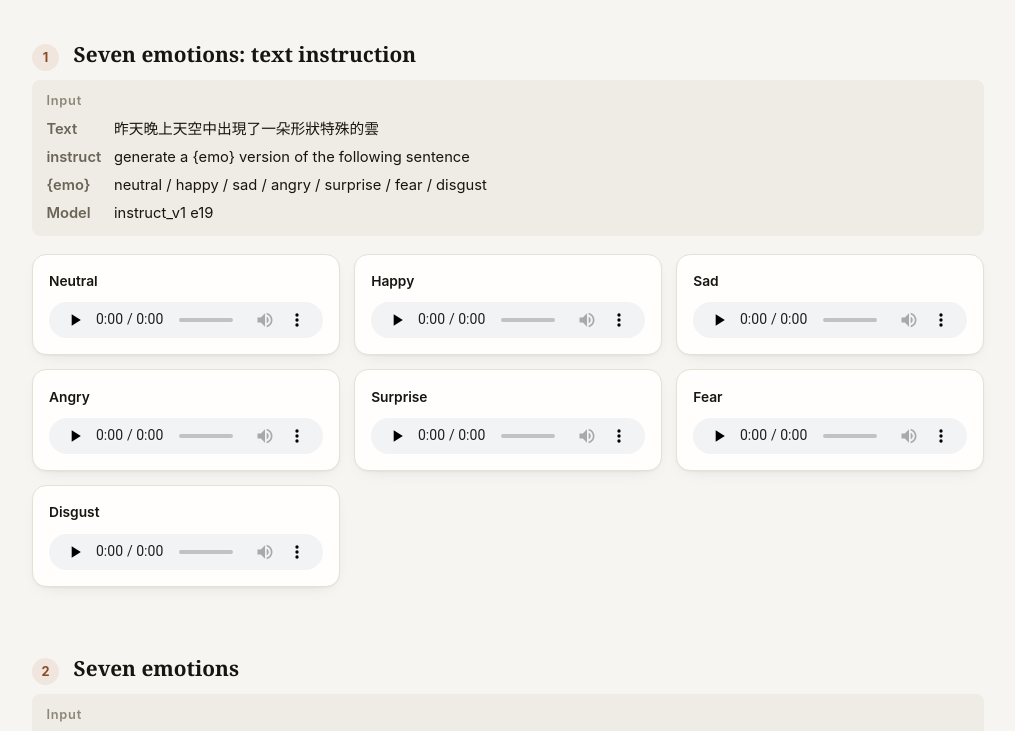
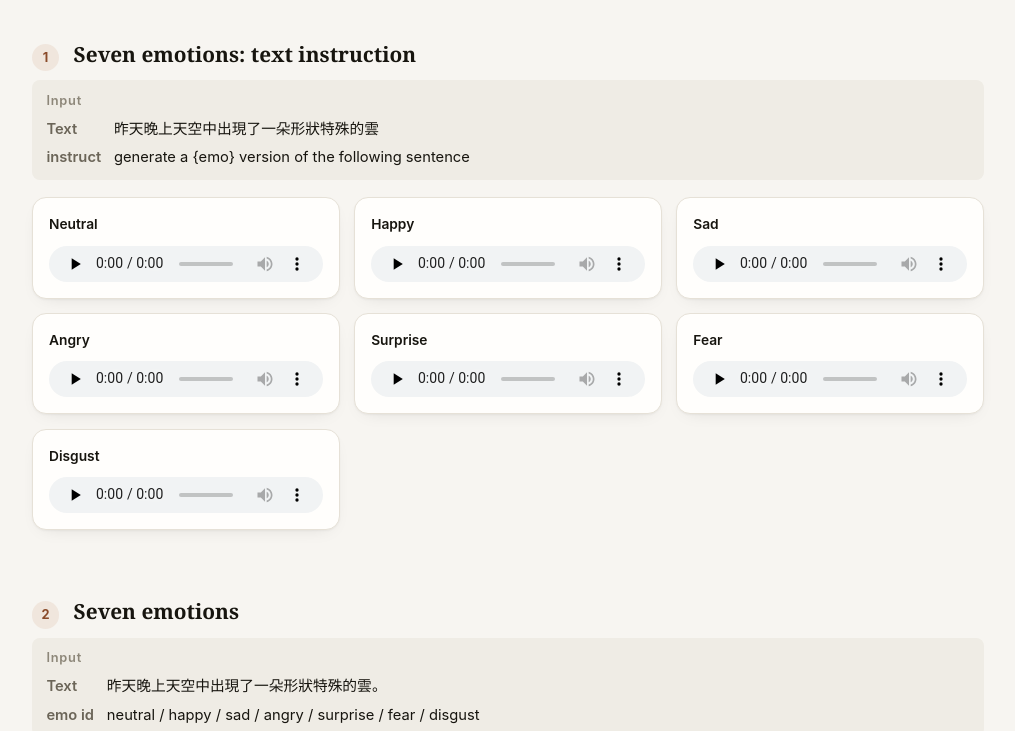
Before and after one commit to AChunFish/thesis-defense-demo, a plain HTML site: page docs/index.html in a window 1280 px wide. Shown: the part 208-939 px from the top of the page, without its empty margins (132-1147 px from the left). Drawn offline with Linux system fonts and the light colour scheme.

Commit message:
Slim input specs for the two seven-emotion sections

```diff
--- a/docs/index.html
+++ b/docs/index.html
@@ -94,7 +94,7 @@ a:focus-visible,audio:focus-visible,button:focus-visible{outline:2px solid var(-
 <nav><ol><li><a href="#emotions_instruct"><span class="zh">七類情緒（指令）</span><span class="en">Seven emotions (instruct)</span></a></li><li><a href="#emotions"><span class="zh">七類情緒</span><span class="en">Seven emotions</span></a></li><li><a href="#emoid_w"><span class="zh">只給類別 × 強度</span><span class="en">Category only × intensity</span></a></li><li><a href="#intensity"><span class="zh">支撐區內 × 強度</span><span class="en">In-support × intensity</span></a></li><li><a href="#support"><span class="zh">控制範圍的但書</span><span class="en">Limits of the control</span></a></li><li><a href="#cer"><span class="zh">中文可懂度</span><span class="en">Mandarin intelligibility</span></a></li></ol></nav>
 <section id="emotions_instruct">
 <div class="sec-head"><span class="num">1</span><h2><span class="zh">七類情緒：文字指令</span><span class="en">Seven emotions: text instruction</span></h2></div>
-<div class="inputs"><b><span class="zh">輸入</span><span class="en">Input</span></b><dl><dt><span class="zh">文本</span><span class="en">Text</span></dt><dd>昨天晚上天空中出現了一朵形狀特殊的雲</dd><dt><span class="zh">instruct</span><span class="en">instruct</span></dt><dd>generate a {emo} version of the following sentence</dd><dt><span class="zh">{emo}</span><span class="en">{emo}</span></dt><dd>neutral / happy / sad / angry / surprise / fear / disgust</dd><dt><span class="zh">模型</span><span class="en">Model</span></dt><dd>instruct_v1 e19</dd></dl></div>
+<div class="inputs"><b><span class="zh">輸入</span><span class="en">Input</span></b><dl><dt><span class="zh">文本</span><span class="en">Text</span></dt><dd>昨天晚上天空中出現了一朵形狀特殊的雲</dd><dt><span class="zh">instruct</span><span class="en">instruct</span></dt><dd>generate a {emo} version of the following sentence</dd></dl></div>
 <div class="grid cols-3">
 <div class="card">
 <span class="cond"><span class="zh">中性</span><span class="en">Neutral</span></span>
@@ -128,7 +128,7 @@ a:focus-visible,audio:focus-visible,button:focus-visible{outline:2px solid var(-
 </section>
 <section id="emotions">
 <div class="sec-head"><span class="num">2</span><h2><span class="zh">七類情緒</span><span class="en">Seven emotions</span></h2></div>
-<div class="inputs"><b><span class="zh">輸入</span><span class="en">Input</span></b><dl><dt><span class="zh">文本</span><span class="en">Text</span></dt><dd>昨天晚上天空中出現了一朵形狀特殊的雲。</dd><dt><span class="zh">emo id</span><span class="en">emo id</span></dt><dd>neutral / happy / sad / angry / surprise / fear / disgust</dd><dt><span class="zh">adv</span><span class="en">adv</span></dt><dd>null</dd><dt><span class="zh">w</span><span class="en">w</span></dt><dd>1</dd><dt><span class="zh">模型</span><span class="en">Model</span></dt><dd>iter4 e37</dd></dl></div>
+<div class="inputs"><b><span class="zh">輸入</span><span class="en">Input</span></b><dl><dt><span class="zh">文本</span><span class="en">Text</span></dt><dd>昨天晚上天空中出現了一朵形狀特殊的雲。</dd><dt><span class="zh">emo id</span><span class="en">emo id</span></dt><dd>neutral / happy / sad / angry / surprise / fear / disgust</dd></dl></div>
 <div class="grid cols-3">
 <div class="card">
 <span class="cond"><span class="zh">中性</span><span class="en">Neutral</span></span>
```
